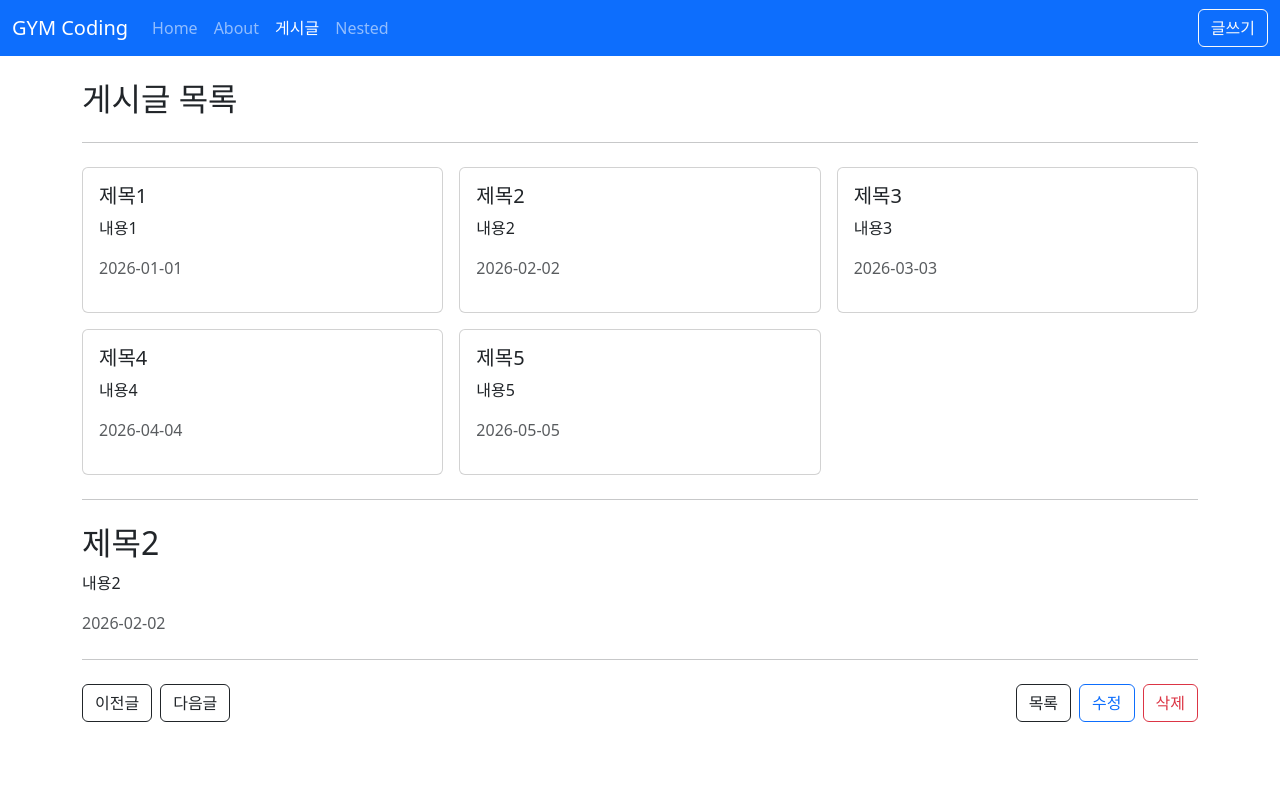
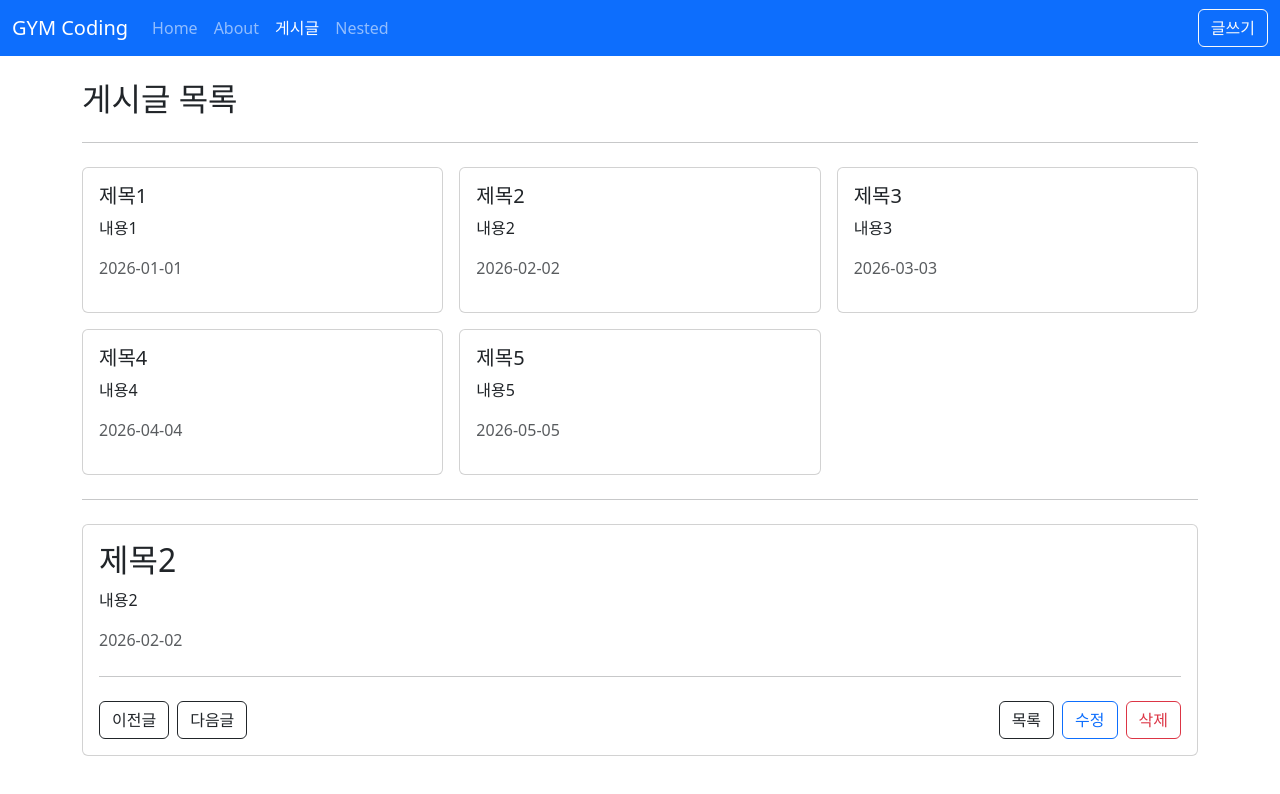
Before and after one commit to kikjs75/vue3-posts, a Vue app: page /posts in a window 1280 px wide. Shown: the top 794 px of the page. Built offline with nearby package versions, Linux system fonts and the light colour scheme.

Commit message:
Props 기본- AppCard

```diff
--- /dev/null
+++ b/src/components/AppCard.vue
@@ -0,0 +1,13 @@
+<template>
+	<div class="card">
+		<div v-if="$slots.header" class="card-header">
+			<slot name="header"></slot>
+		</div>
+		<div v-if="$slots.default" class="card-body">
+			<slot></slot>
+		</div>
+		<div v-if="$slots.footer" class="card-footer">
+			<slot name="footer"></slot>
+		</div>
+	</div>
+</template>
--- a/src/components/posts/PostItem.vue
+++ b/src/components/posts/PostItem.vue
@@ -1,16 +1,16 @@
 <template>
-	<div class="card">
-		<div class="card-body">
-			<h5 class="card-title">{{ title }}</h5>
-			<p class="card-text">
-				{{ content }}
-			</p>
-			<p class="text-muted">{{ createdAt }}</p>
-		</div>
-	</div>
+	<AppCard>
+		<h5 class="card-title">{{ title }}</h5>
+		<p class="card-text">
+			{{ content }}
+		</p>
+		<p class="text-muted">{{ createdAt }}</p>
+	</AppCard>
 </template>
 
 <script setup>
+import AppCard from '../AppCard.vue';
+
 defineProps({
 	title: {
 		type: String,
--- a/src/posts/PostListView.vue
+++ b/src/posts/PostListView.vue
@@ -13,7 +13,9 @@
 			</div>
 		</div>
 		<hr class="my-4" />
-		<PostDetailView :id="2"></PostDetailView>
+		<AppCard>
+			<PostDetailView :id="2"></PostDetailView>
+		</AppCard>
 	</div>
 </template>
 
@@ -23,6 +25,7 @@
 import { ref } from 'vue';
 import { useRouter } from 'vue-router';
 import PostDetailView from './PostDetailView.vue';
+import AppCard from '@/components/AppCard.vue';
 
 const router = useRouter();
 const posts = ref([]);
```
